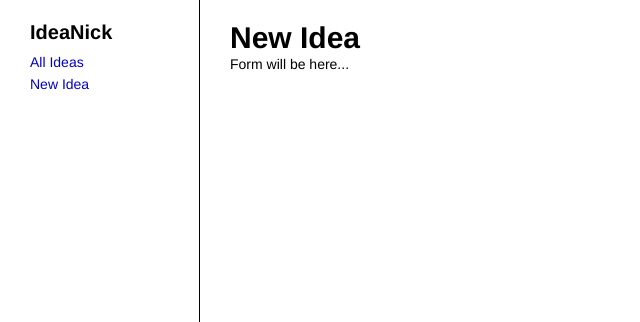
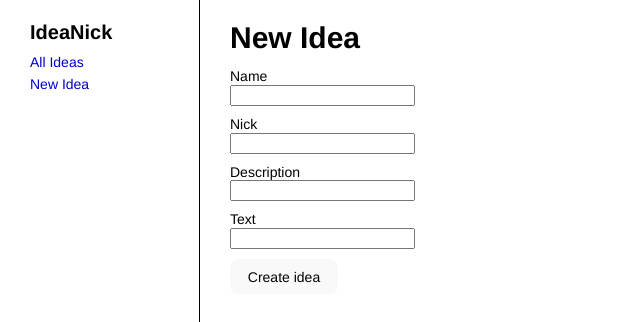
Before and after one commit to BatyrbekWebDev/ideanick, a React (Vite) app in the folder webapp/: page /ideas/new in a window 1280 px wide. Shown: the top 322 px of the page, without its empty margins (0-640 px from the left). Built offline with nearby package versions, Linux system fonts and the light colour scheme; what @trpc/react-query would draw is missing.

Commit message:
lesson 31

```diff
--- a/webapp/src/pages/NewIdeapage/index.tsx
+++ b/webapp/src/pages/NewIdeapage/index.tsx
@@ -1,10 +1,79 @@
-import css from "./index.module.scss";
+import { useState } from "react";
+import { Segment } from "../../components/Segment";
 
 export const NewIdeaPage = () => {
+  const [state, setState] = useState({
+    name: "",
+    nick: "",
+    description: "",
+    text: "",
+  });
   return (
-    <div>
-      <h1 className={css.title}>New Idea</h1>
-      <div>Form will be here...</div>
-    </div>
+    <Segment title="New Idea">
+      <form
+        onSubmit={(e) => {
+          e.preventDefault();
+          console.info("Submitted", state);
+        }}
+      >
+        <div style={{ marginBottom: 10 }}>
+          <label htmlFor="name">Name</label>
+          <br />
+          <input
+            type="text"
+            value={state.name}
+            name="name"
+            id="name"
+            onChange={(e) => {
+              setState({ ...state, name: e.target.value });
+            }}
+          />
+        </div>
+
+        <div style={{ marginBottom: 10 }}>
+          <label htmlFor="nick">Nick</label>
+          <br />
+          <input
+            type="text"
+            onChange={(e) => {
+              setState({ ...state, nick: e.target.value });
+            }}
+            value={state.nick}
+            name="nick"
+            id="nick"
+          />
+        </div>
+
+        <div style={{ marginBottom: 10 }}>
+          <label htmlFor="description">Description</label>
+          <br />
+          <input
+            type="text"
+            onChange={(e) => {
+              setState({ ...state, description: e.target.value });
+            }}
+            value={state.description}
+            name="description"
+            id="description"
+          />
+        </div>
+
+        <div style={{ marginBottom: 10 }}>
+          <label htmlFor="text">Text</label>
+          <br />
+          <input
+            type="text"
+            onChange={(e) => {
+              setState({ ...state, text: e.target.value });
+            }}
+            value={state.text}
+            name="text"
+            id="text"
+          />
+        </div>
+
+        <button type="submit">Create idea</button>
+      </form>
+    </Segment>
   );
 };
```
